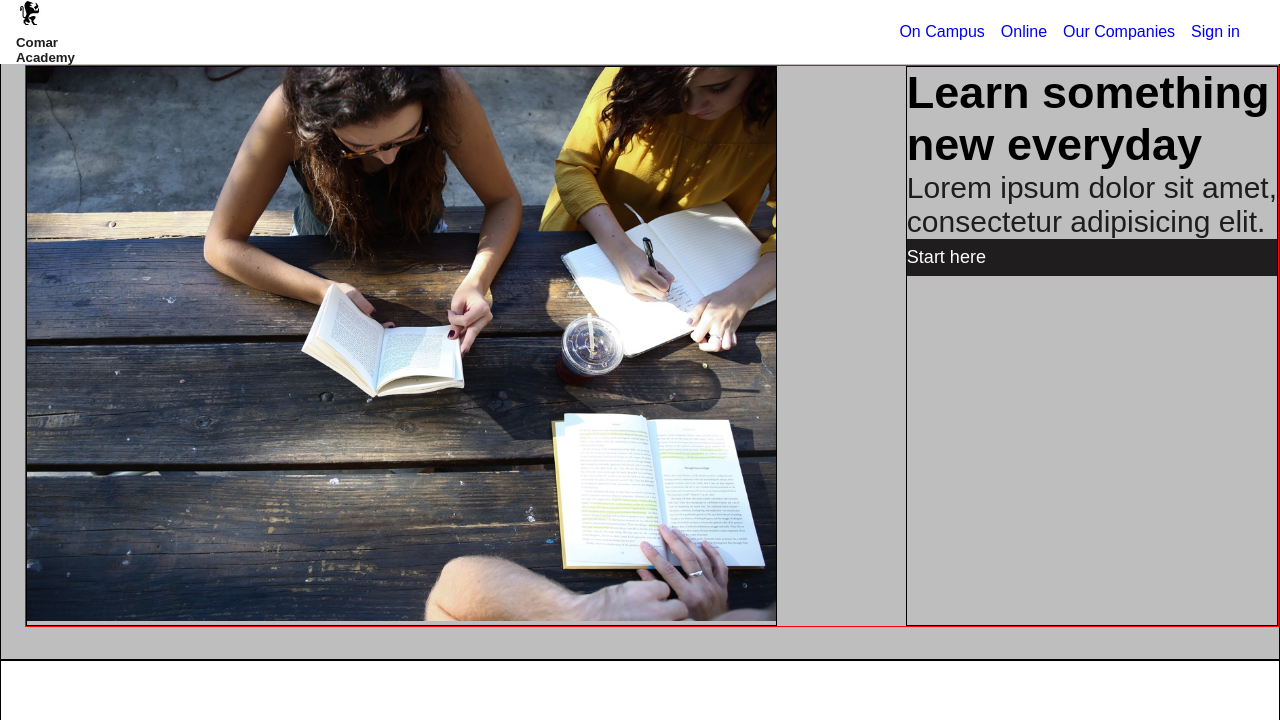
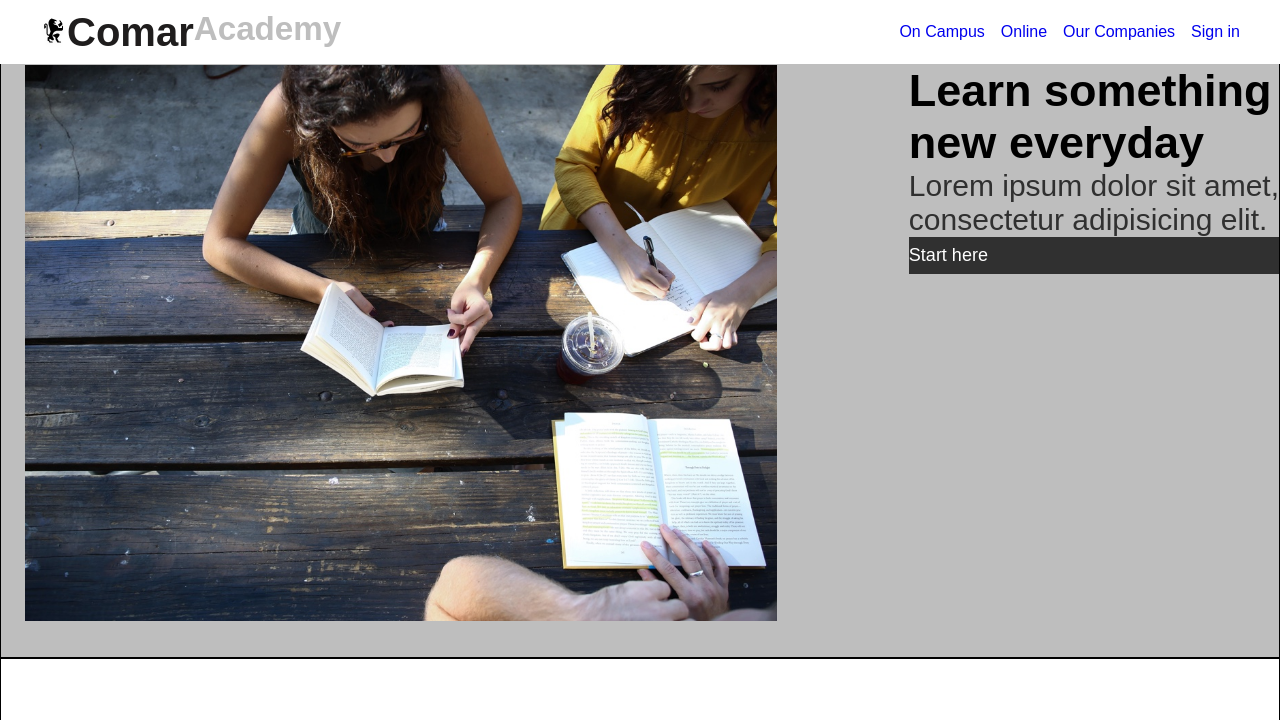
Before and after one commit to LeicalENz/Comar-Academy-for-test, a plain HTML site: page index.html in a window 1280 px wide. Shown: the top 720 px of the page. Drawn offline with Linux system fonts and the light colour scheme; a web font is replaced by a local one.

Commit message:
decorate frameless and edit video

```diff
--- a/style.css
+++ b/style.css
@@ -15,7 +15,7 @@ body {
 }
 
 .h1.h2,h3 {
-    color: #1f1d1d;
+    color: hsl(0, 0%, 19%);
 }
 
 a {
@@ -40,18 +40,28 @@ h3 {
 h4 {
     font-weight: 300;
     font-size: 20px;
-    color: gray;
+    color:  rgb(190, 190, 190);
 }
 
+.coma-text-logo1 {
+    font-weight: 700;
+    font-size: 40px
+}
+
+.coma-text-logo2 {
+    font-weight: 700;
+    font-size: 40px;
+    color:  rgb(190, 190, 190);
+}
 
 p {
     font-weight: 200;
     font-size: 18px;
 }
 
-.coma-text-logo1 {
-    /* font-weight: 500; */
-
+.logo__con {
+    display: flex;
+    margin-left: 24px;
 }
 
 .second__text {
@@ -109,7 +119,7 @@ p {
 }
 
 .largest__box {
-    border: 1px solid red;
+    /* border: 1px solid red; */
     margin-left: 24px;
     margin-top: 32px;
     display: flex;
@@ -119,26 +129,25 @@ p {
 }
 
 .sizing-for-card {
-    border: 1px solid red;
+    /* border: 1px solid red; */
     margin-left: 72px;
     margin-top: 32px;
     margin-bottom: 32px;
-    margin-bottom: 72px;
+    margin-right: 72px;
 }
 
 .card {
-    position: relative;
+    position:;
     width: 300px;
     height: fit-content;
     margin: 8px;
-    border: 1px solid rgb(0, 0, 0);
+    /* border: 1px solid rgb(0, 0, 0); */
     background-color: #ffffff;
 }
 
 .card__info {
     margin: 16px 0 8px 16px;
     row-gap: 8px;
-
 }
 
 .card img {
@@ -147,14 +156,14 @@ p {
 }
 
 .first__inside__box {
-    border: 1px solid black;
+    /* border: 1px solid black; */
     width: 60%;
 
     /* image-resolution: 60px; */
 }
 
 .second__inside__box {
-    border: 1px solid black;
+    /* border: 1px solid black; */
     width: 40%
     display: flexbox;
     flex-direction: row;
@@ -179,6 +188,7 @@ footer {
     background-color: #ffffff;
     margin-left: 24px;
     margin-top: 16px;
+    margin-right: 24px;
 }
 
 .foot__bar {
@@ -191,7 +201,7 @@ footer {
 .register {
     padding-top: 8px;
     padding-bottom: 8px;
-    background-color: #1f1d1d;
+    background-color: hsl(0, 0%, 19%);
     color: #ffffff;
 }
 
```
